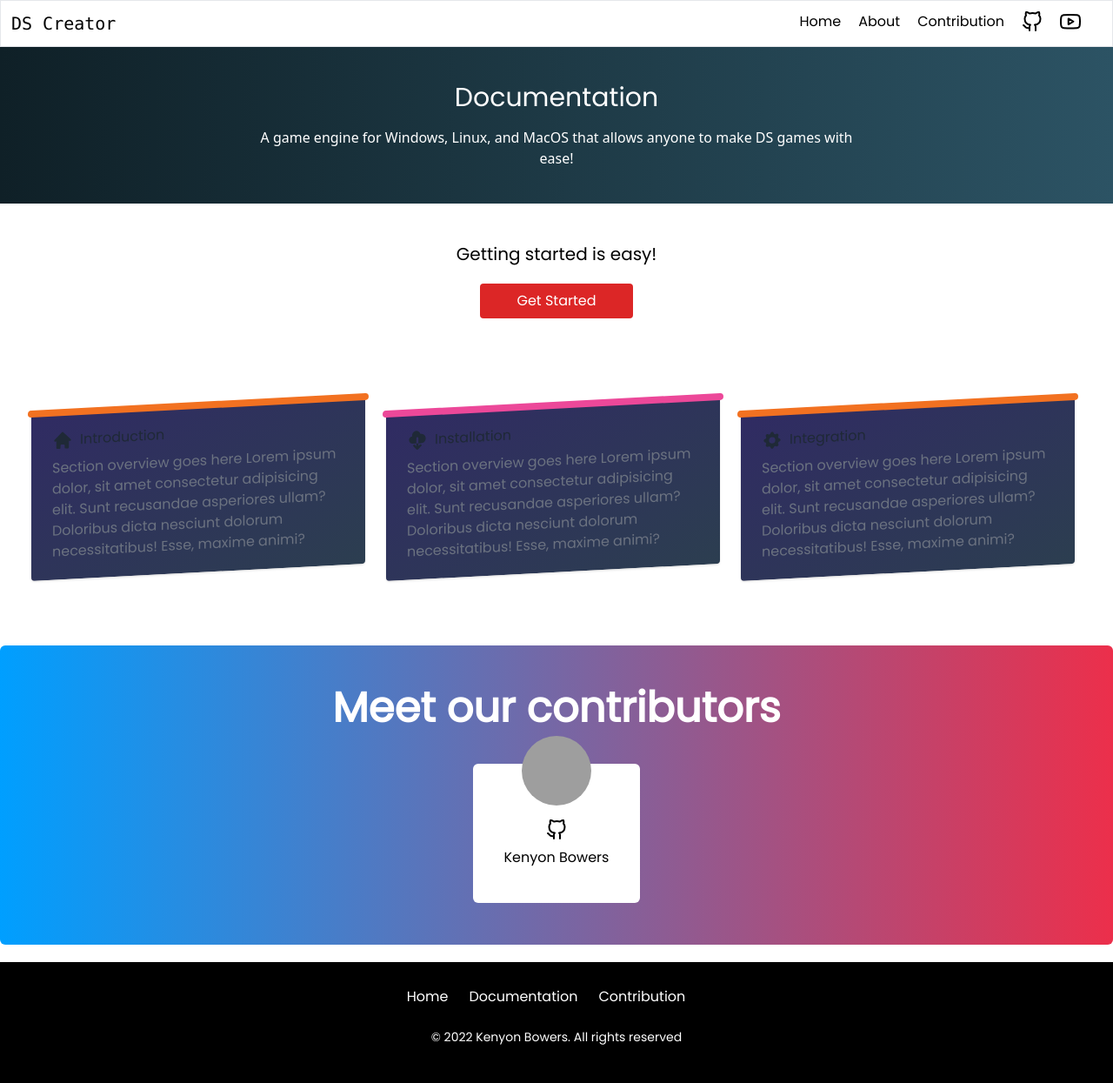
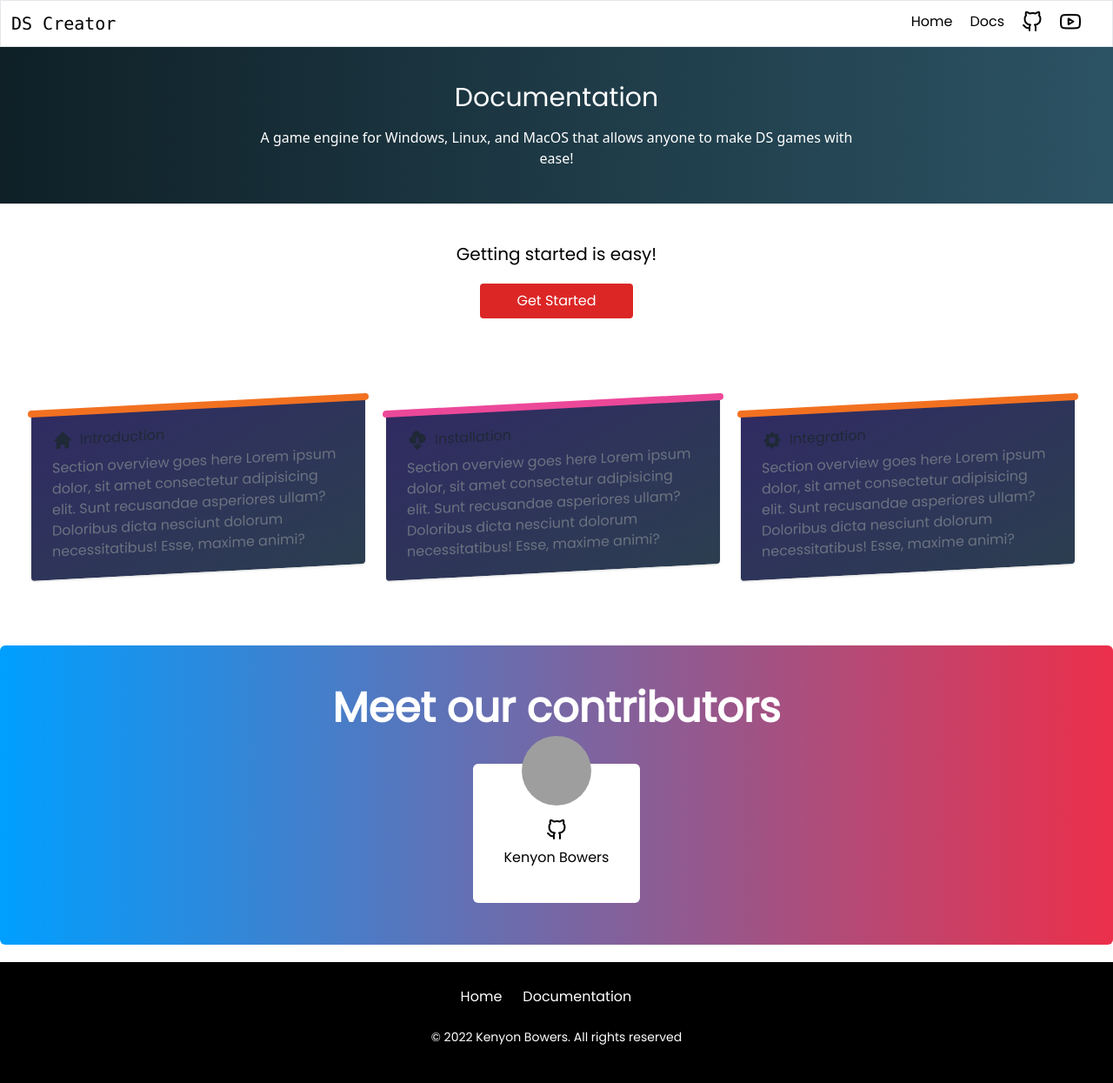
Before and after one commit to BowersIndustry/ds-creator-docs, a plain HTML site: page index.html in a window 1280 px wide. Shown: the whole page at 87% size. Drawn offline with nearby package versions, Linux system fonts and the light colour scheme; grey boxes are pictures that could not be loaded.

Commit message:
Update index.html

```diff
--- a/index.html
+++ b/index.html
@@ -49,12 +49,7 @@
           <li
             class="mr-5 mb-3 mt-5 sm:mb-0 sm:mt-0 md:mb-0 md:mt-0 lg:mb-0 lg:mt-0"
           >
-            <a href="./docs.html">About</a>
-          </li>
-          <li
-            class="mr-5 mb-3 mt-5 sm:mb-0 sm:mt-0 md:mb-0 md:mt-0 lg:mb-0 lg:mt-0"
-          >
-            <a href="#contributors">Contribution</a>
+            <a href="./docs.html">Docs</a>
           </li>
           <div>
             <ul class="flex">
@@ -323,13 +318,6 @@
                     >Documentation
                   </a>
                 </li>
-                <li class="md:mr-6 cursor-pointer pt-4 lg:py-0">
-                  <a
-                    href="#contributors"
-                    class="text-white focus:outline-none focus:underline hover:text-gray-200"
-                    >Contribution
-                  </a>
-                </li>
               </ul>
             </div>
             <div class="text-sm text-color mb-10 f-f-l">
```
